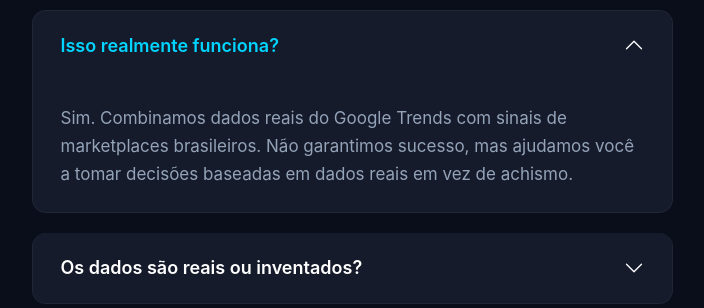
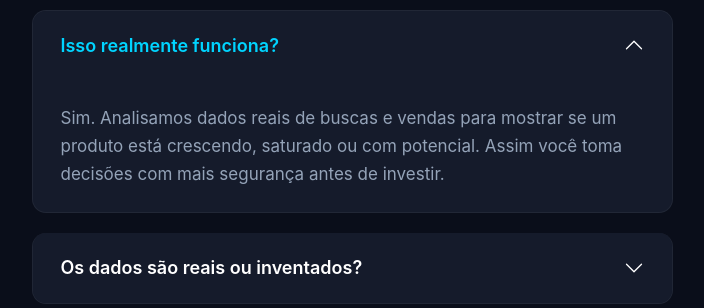
Before and after one commit to paulo9405/radar, a Django app: page / in a window 1280 px wide. Shown: the part 855-1163 px from the top of the page, without its empty margins (288-992 px from the left). Run offline with Django 4.2, Linux system fonts and the light colour scheme.

Commit message:
Simplifica linguagem do FAQ para usuários não-técnicos
- Remove termos técnicos: 'API', 'sinais', 'achismo'
- Torna respostas mais comerciais e acessíveis
- Mantém design e layout idênticos
- Foca em clareza e segurança na tomada de decisão

Co-Authored-By: Claude Sonnet 4.5 <noreply@anthropic.com>

```diff
--- a/landing/templates/landing/index.html
+++ b/landing/templates/landing/index.html
@@ -298,7 +298,7 @@
                             </h3>
                             <div id="faq1" class="accordion-collapse collapse show" data-bs-parent="#faqAccordion">
                                 <div class="accordion-body">
-                                    Sim. Combinamos dados reais do Google Trends com sinais de marketplaces brasileiros. Não garantimos sucesso, mas ajudamos você a tomar decisões baseadas em dados reais em vez de achismo.
+                                    Sim. Analisamos dados reais de buscas e vendas para mostrar se um produto está crescendo, saturado ou com potencial. Assim você toma decisões com mais segurança antes de investir.
                                 </div>
                             </div>
                         </div>
@@ -311,7 +311,7 @@
                             </h3>
                             <div id="faq2" class="accordion-collapse collapse" data-bs-parent="#faqAccordion">
                                 <div class="accordion-body">
-                                    100% reais. Usamos a API oficial do Google Trends e verificamos concorrência em marketplaces como Mercado Livre e Shopee.
+                                    100% reais. A análise usa informações do Google Trends e de marketplaces como Mercado Livre e Shopee para identificar tendência e concorrência dos produtos.
                                 </div>
                             </div>
                         </div>
@@ -324,7 +324,7 @@
                             </h3>
                             <div id="faq3" class="accordion-collapse collapse" data-bs-parent="#faqAccordion">
                                 <div class="accordion-body">
-                                    Você recebe 1 análise de um produto da sua escolha, com sinais de tendência, concorrência, saturação e recomendação inicial.
+                                    Você recebe uma análise completa de um produto da sua escolha, mostrando tendência, concorrência e potencial de venda.
                                 </div>
                             </div>
                         </div>
```
